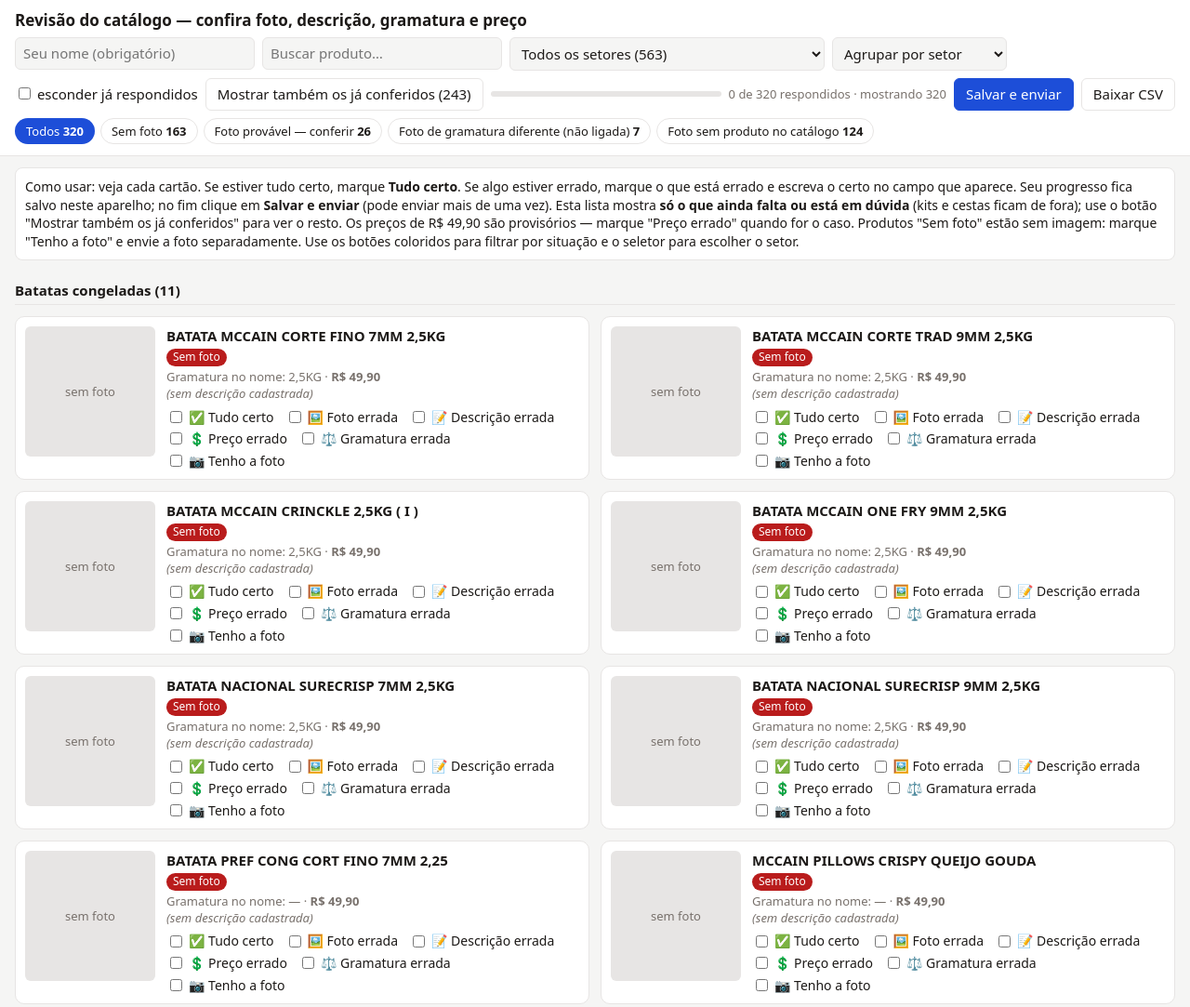
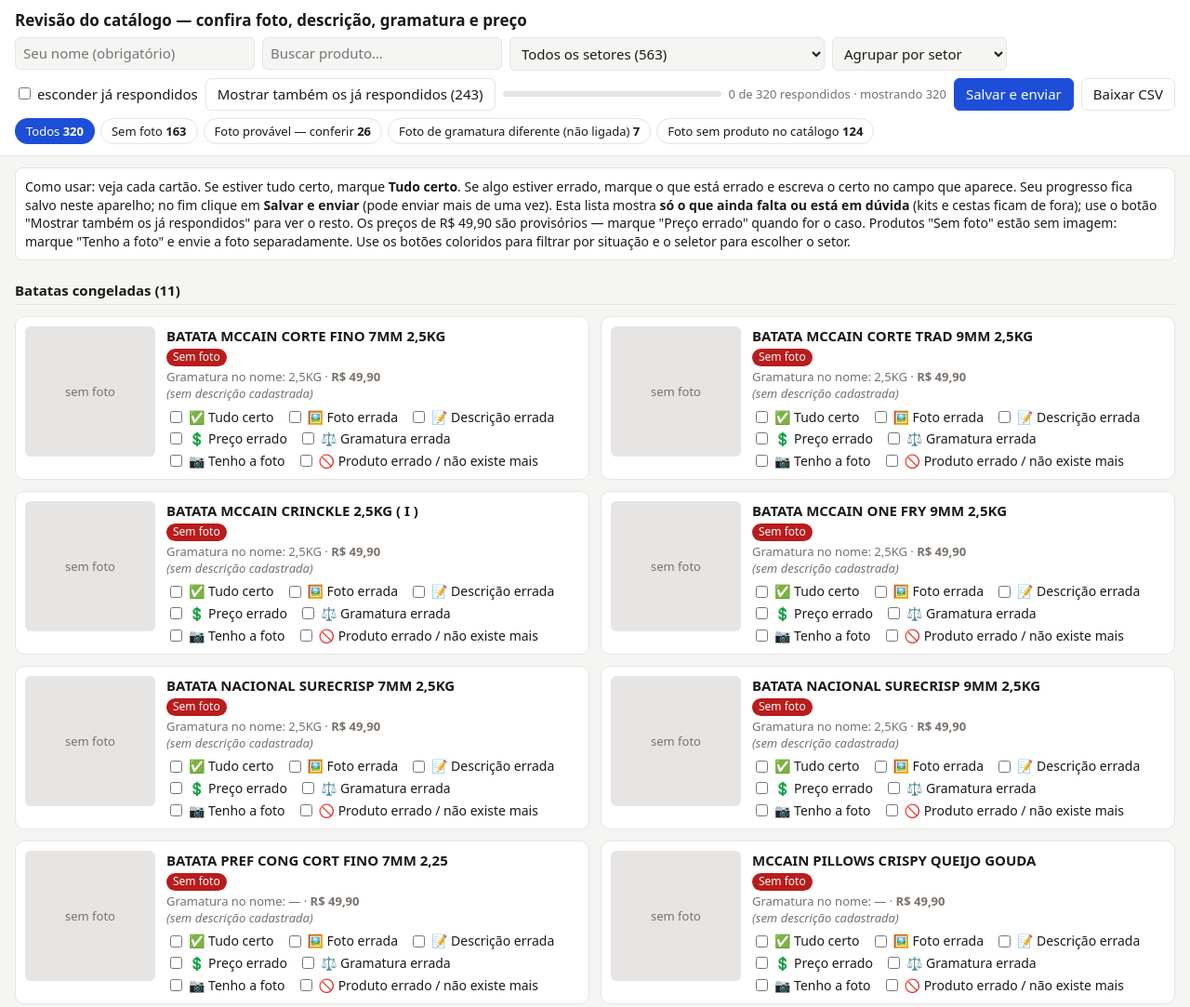
Before and after one commit to Londrik/revisao-catalogo, a plain HTML site: page index.html in a window 1280 px wide. Shown: the top 1083 px of the page at 93% size. Drawn offline with Linux system fonts and the light colour scheme.

Commit message:
feat: botao produto errado ou nao existe mais

```diff
--- a/index.html
+++ b/index.html
@@ -38,7 +38,7 @@ main{padding:12px 16px;display:grid;grid-template-columns:repeat(auto-fill,minma
 <div class="fl" id="chips"></div>
 </header>
 <div class="aviso">Como usar: veja cada cartão. Se estiver tudo certo, marque <b>Tudo certo</b>. Se algo estiver errado, marque o que está errado e escreva o certo no campo que aparece. Seu progresso fica salvo neste aparelho; no fim clique em <b>Salvar e enviar</b> (pode enviar mais de uma vez).
-Esta lista mostra <b>só o que ainda falta ou está em dúvida</b> (kits e cestas ficam de fora); use o botão "Mostrar também os já conferidos" para ver o resto. Os preços de R$ 49,90 são provisórios — marque "Preço errado" quando for o caso. Produtos "Sem foto" estão sem imagem: marque "Tenho a foto" e envie a foto separadamente. Use os botões coloridos para filtrar por situação e o seletor para escolher o setor.</div>
+Esta lista mostra <b>só o que ainda falta ou está em dúvida</b> (kits e cestas ficam de fora); use o botão "Mostrar também os já respondidos" para ver o resto. Os preços de R$ 49,90 são provisórios — marque "Preço errado" quando for o caso. Produtos "Sem foto" estão sem imagem: marque "Tenho a foto" e envie a foto separadamente. Use os botões coloridos para filtrar por situação e o seletor para escolher o setor.</div>
 <main id="lista"></main>
 <div id="toast"></div>
 <div id="zoom"><img alt=""></div>
@@ -48,23 +48,23 @@ const DADOS = {"setores": ["Batatas congeladas", "Cafés", "Carnes, frios e embu
 const KEY = "revisao-catalogo-v1";
 let resp = {}; try { resp = JSON.parse(localStorage.getItem(KEY) || "{}"); } catch (e) {}
 const salvar = () => { try { localStorage.setItem(KEY, JSON.stringify(resp)); } catch (e) {} };
-const ST = {ok:["Foto conferida","#15803d"],provavel:["Foto provável — conferir","#b45309"],gramatura:["Foto de gramatura diferente (não ligada)","#c2410c"],falta:["Sem foto","#b91c1c"],semproduto:["Foto sem produto no catálogo","#6d28d9"]};
+const ST = {ok:["Foto conferida","#15803d"],inexiste:["Produto errado / não existe mais","#7f1d1d"],provavel:["Foto provável — conferir","#b45309"],gramatura:["Foto de gramatura diferente (não ligada)","#c2410c"],falta:["Sem foto","#b91c1c"],semproduto:["Foto sem produto no catálogo","#6d28d9"]};
 let fst = "todos", fset = "", mostrarOk = false;
-const est = i => (resp[i.id] && resp[i.id].certo) ? "ok" : i.st;
-const vis = i => mostrarOk || est(i)!=="ok";
+const est = i => { const r = resp[i.id] || {}; return r.inexiste ? "inexiste" : r.certo ? "ok" : i.st; };
+const vis = i => mostrarOk || (est(i)!=="ok" && est(i)!=="inexiste");
 const $ = id => document.getElementById(id);
 const nomeEl = $("nome"); try { nomeEl.value = localStorage.getItem(KEY+"-nome") || ""; } catch (e) {}
 nomeEl.oninput = () => { try { localStorage.setItem(KEY+"-nome", nomeEl.value); } catch (e) {} };
-const respondido = r => r && (r.certo || r.foto || r.desc || r.preco || r.gram || r.tenho || r.novo || r.ignorar);
+const respondido = r => r && (r.certo || r.inexiste || r.foto || r.desc || r.preco || r.gram || r.tenho || r.novo || r.ignorar);
 function feito(i){ return respondido(resp[i.id]); }
 const pronto = i => i.tipo==="produto" && i.st==="ok";
 const conc = i => feito(i);
-const ORD = ["falta","provavel","gramatura","semproduto","ok"];
+const ORD = ["falta","provavel","gramatura","semproduto","ok","inexiste"];
 function base(){ const q=$("busca").value.toLowerCase(); return DADOS.itens.filter(i => vis(i) && (!q||i.nome.toLowerCase().includes(q)) && (!fset||i.setor===fset) && (!$("pend").checked||!conc(i))); }
 function render(){
   const so = $("setor"); if(!so.options.length){ so.innerHTML = '<option value="">Todos os setores ('+DADOS.itens.length+')</option>'+DADOS.setores.map(x=>`<option value="${esc(x)}">${esc(x)} (${DADOS.itens.filter(i=>i.setor===x).length})</option>`).join(""); }
   const pool = DADOS.itens.filter(i => vis(i) && (!fset||i.setor===fset));
-  $("vok").textContent = mostrarOk ? "Esconder os já conferidos" : "Mostrar também os já conferidos ("+DADOS.itens.filter(i=>est(i)==="ok").length+")";
+  $("vok").textContent = mostrarOk ? "Esconder os já respondidos" : "Mostrar também os já respondidos ("+DADOS.itens.filter(i=>!vis(i)||est(i)==="ok"||est(i)==="inexiste").filter(i=>est(i)==="ok"||est(i)==="inexiste").length+")";
   const chip = (k,t,c,n) => `<button class="chip ${fst===k?'on':''}" style="${fst===k?'background:'+c:''}" data-s="${k}">${t} <b>${n}</b></button>`;
   $("chips").innerHTML = chip("todos","Todos","#1d4ed8",pool.length)+ORD.filter(k=>pool.some(i=>est(i)===k)).map(k=>chip(k,ST[k][0],ST[k][1],pool.filter(i=>est(i)===k).length)).join("");
   $("chips").querySelectorAll("button").forEach(b => b.onclick = () => { fst = b.dataset.s; render(); scrollTo(0,0); });
@@ -78,13 +78,13 @@ function render(){
   $("prog").style.width = (100*f/tot)+"%"; $("progtxt").textContent = f+" de "+tot+" respondidos · mostrando "+its.length;
 }
 function card(i){
-  const r = resp[i.id] || {}; let [lbl,cor] = ST[i.st]; if (r.certo && i.st!=="ok") { lbl = "Tudo certo (marcado por você)"; cor = "#15803d"; }
+  const r = resp[i.id] || {}; let [lbl,cor] = ST[i.st]; if (r.inexiste) { [lbl,cor] = ST.inexiste; } else if (r.certo && i.st!=="ok") { lbl = "Tudo certo (marcado por você)"; cor = "#15803d"; }
   const ck = (k,t) => `<label><input type="checkbox" data-id="${i.id}" data-k="${k}" ${r[k]?'checked':''}> ${t}</label>`;
   const img = i.foto ? `<img loading="lazy" src="${i.foto}" alt="" onclick="zoom('${i.foto}')">` : `<div class="nf">sem foto</div>`;
   let ops;
   if (i.tipo==="foto") ops = ck("novo","É produto novo (cadastrar)")+ck("ignorar","Ignorar esta foto");
-  else { ops = ck("certo","✅ Tudo certo")+ck("foto","🖼️ Foto errada")+ck("desc","📝 Descrição errada")+ck("preco","💲 Preço errado")+ck("gram","⚖️ Gramatura errada"); if(!i.foto) ops += ck("tenho","📷 Tenho a foto"); }
-  const erro = r.foto||r.desc||r.preco||r.gram||r.novo||r.tenho;
+  else { ops = ck("certo","✅ Tudo certo")+ck("foto","🖼️ Foto errada")+ck("desc","📝 Descrição errada")+ck("preco","💲 Preço errado")+ck("gram","⚖️ Gramatura errada"); if(!i.foto) ops += ck("tenho","📷 Tenho a foto"); ops += ck("inexiste","🚫 Produto errado / não existe mais"); }
+  const erro = r.inexiste||r.foto||r.desc||r.preco||r.gram||r.novo||r.tenho;
   return `<div class="c ${conc(i)?'feito':''} ${erro?'erro':''}">${img}<div class="t"><b>${esc(i.nome)}</b>
   <span class="tag" style="background:${cor}">${lbl}</span>
   ${i.tipo==="produto"?`<div class="mut">Gramatura no nome: ${esc(i.gram||"—")} · <span class="price">R$ ${i.preco.toFixed(2).replace(".",",")}</span></div>
@@ -96,15 +96,15 @@ function card(i){
 const esc = s => String(s).replace(/[&<>"]/g, c => ({"&":"&amp;","<":"&lt;",">":"&gt;",'"':"&quot;"}[c]));
 function zoom(src){ const z=$("zoom"); z.firstElementChild.src=src; z.style.display="flex"; } $("zoom").onclick = () => $("zoom").style.display="none";
 $("lista").addEventListener("change", e => { const t = e.target, id = t.dataset.id; if(!id) return; const r = resp[id] = resp[id] || {};
-  if (t.type==="checkbox") { r[t.dataset.k] = t.checked; if (t.dataset.k==="certo" && t.checked) r.foto=r.desc=r.preco=r.gram=false;
-    else if (t.dataset.k!=="certo" && t.checked) r.certo=false; render(); if (t.dataset.k==="certo" && t.checked && !mostrarOk) aviso(id); } else r.txt = t.value; salvar(); });
+  if (t.type==="checkbox") { r[t.dataset.k] = t.checked; if ((t.dataset.k==="certo"||t.dataset.k==="inexiste") && t.checked) { r.foto=r.desc=r.preco=r.gram=false; r.certo = t.dataset.k==="certo"; r.inexiste = t.dataset.k==="inexiste"; }
+    else if (t.dataset.k!=="certo" && t.checked) r.certo=false; if (t.dataset.k!=="inexiste" && t.checked) r.inexiste=false; render(); if ((t.dataset.k==="certo"||t.dataset.k==="inexiste") && t.checked && !mostrarOk) aviso(id); } else r.txt = t.value; salvar(); });
 $("lista").addEventListener("input", e => { if (e.target.tagName==="TEXTAREA") { const id=e.target.dataset.id; (resp[id]=resp[id]||{}).txt=e.target.value; salvar(); } });
-let tt; function aviso(id){ const T=$("toast"); T.innerHTML='✅ Movido para "já conferidos" <button>Desfazer</button>'; T.style.display="block";
-  T.querySelector("button").onclick = () => { resp[id].certo=false; salvar(); T.style.display="none"; render(); }; clearTimeout(tt); tt=setTimeout(()=>T.style.display="none",5000); }
+let tt; function aviso(id){ const T=$("toast"); T.innerHTML='✅ Movido para "já respondidos" <button>Desfazer</button>'; T.style.display="block";
+  T.querySelector("button").onclick = () => { resp[id].certo=false; resp[id].inexiste=false; salvar(); T.style.display="none"; render(); }; clearTimeout(tt); tt=setTimeout(()=>T.style.display="none",5000); }
 $("busca").oninput = render; $("pend").onchange = render; $("ordem").onchange = render; $("vok").onclick = () => { mostrarOk = !mostrarOk; if(!mostrarOk && fst==="ok") fst="todos"; render(); }; $("setor").onchange = () => { fset = $("setor").value; render(); };
 function linhas(){ const nome = nomeEl.value.trim(), agora = new Date().toISOString();
   return DADOS.itens.filter(feito).map(i => { const r = resp[i.id]; return {revisor:nome, enviado_em:agora, id:i.id, tipo:i.tipo, setor:i.setor, nome:i.nome,
-    situacao_atual:ST[i.st][0], tudo_certo:!!r.certo, foto_errada:!!r.foto, descricao_errada:!!r.desc, preco_errado:!!r.preco, gramatura_errada:!!r.gram,
+    situacao_atual:r.inexiste?"MARCADO: produto errado / não existe mais (era: "+ST[i.st][0]+")":ST[i.st][0], tudo_certo:!!r.certo, foto_errada:!!r.foto, descricao_errada:!!r.desc, preco_errado:!!r.preco, gramatura_errada:!!r.gram,
     tenho_a_foto:!!r.tenho, produto_novo:!!r.novo, ignorar:!!r.ignorar, texto:(r.txt||"").trim()}; }); }
 function baixar(){ const L = linhas(); if(!L.length){alert("Nada respondido ainda.");return;}
   const cols = Object.keys(L[0]), q = v => '"'+String(v).replace(/"/g,'""')+'"';
```
